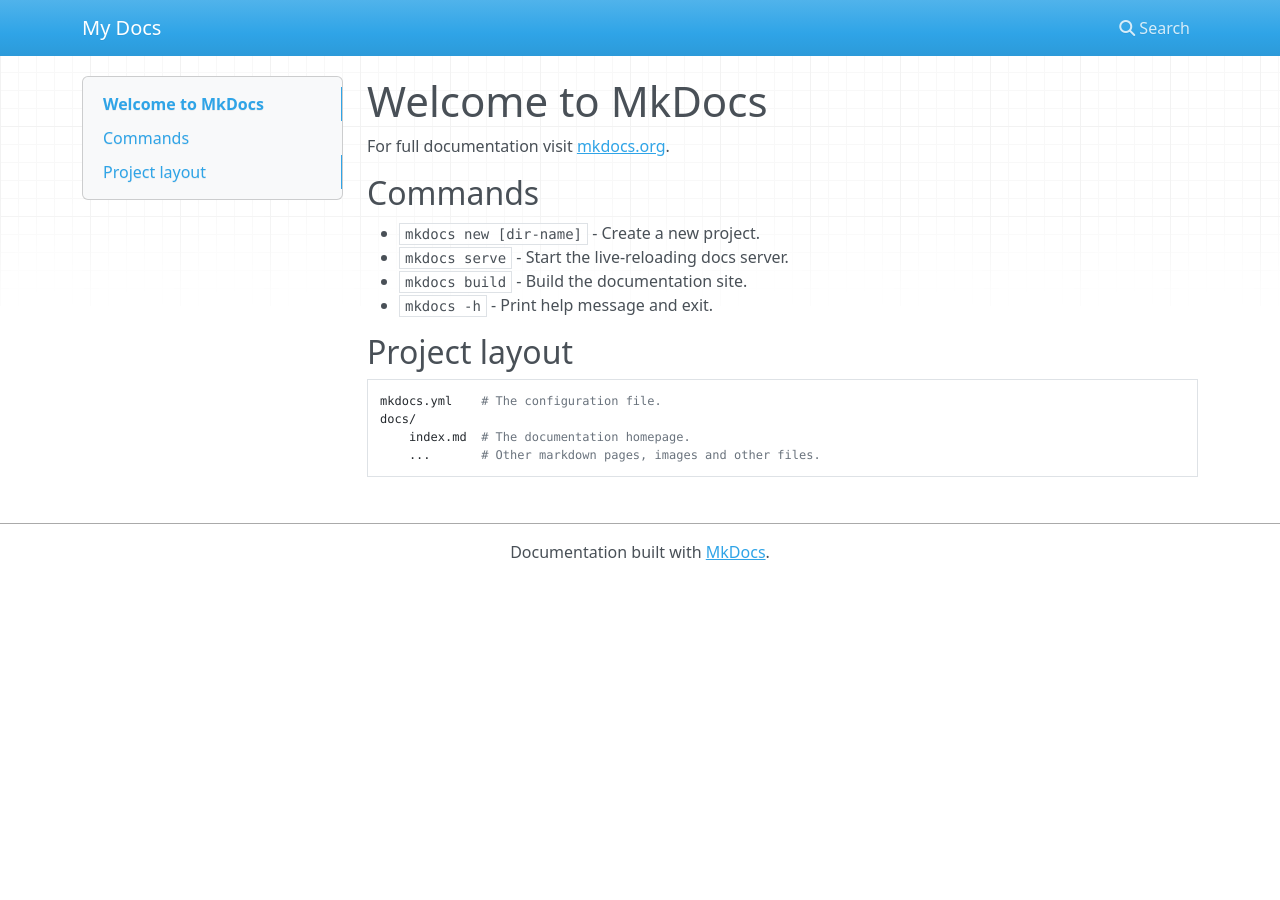
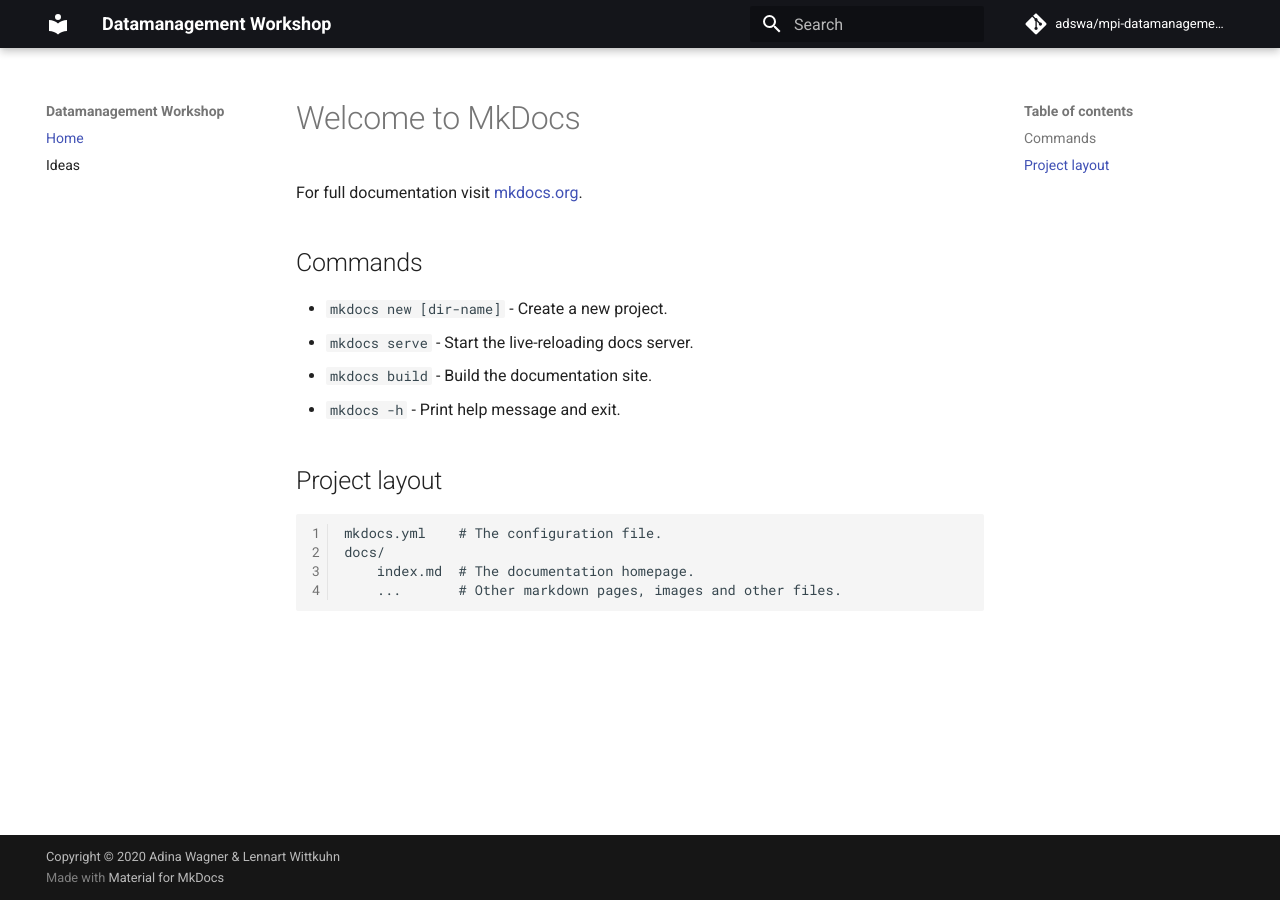
Before and after one commit to adswa/testing, an MkDocs documentation site: the page built from docs/index.md, in a window 1280 px wide. Built offline with MkDocs 1.6.1 and Material for MkDocs 9.7.7, drawn with Linux system fonts in a browser that asks for light colours; nearby versions of some CDN libraries; comment, search, counter and statistics services are not loaded.

Commit message:
import yml

```diff
--- a/mkdocs.yml
+++ b/mkdocs.yml
@@ -1 +1,44 @@
-site_name: My Docs
+site_name: Datamanagement Workshop
+site_author: Adina Wagner & Lennart Wittkuhn
+repo_url: https://github.com/adswa/mpi-datamanagement-ws
+site_url: https://adswa.github.io/mpi-datamanagement-ws/
+repo_name: adswa/mpi-datamanagement-ws
+docs_dir: docs
+copyright: 'Copyright &copy 2020 Adina Wagner & Lennart Wittkuhn'
+nav:
+  - Home: index.md
+  - Ideas: ideas.md
+markdown_extensions:
+    - admonition
+    - codehilite:
+        linenums: true
+        guess_lang: false
+    - pymdownx.arithmatex
+    - pymdownx.betterem:
+        smart_enable: all
+    - pymdownx.caret
+    - pymdownx.critic
+    - pymdownx.details
+    - pymdownx.emoji
+    - pymdownx.inlinehilite
+    - pymdownx.magiclink
+    - pymdownx.mark
+    - pymdownx.smartsymbols
+    - pymdownx.superfences
+    - pymdownx.tasklist:
+        custom_checkbox: true
+    - pymdownx.tilde
+    - toc:
+        baselevel: 1
+        permalink: true
+        separator: "_"
+        toc_depth: 3
+        anchorlink: false
+theme:
+    name: material
+    language: en
+    palette:
+        primary: 'black'
+        accent: yellow
+plugins:
+    - search
```
